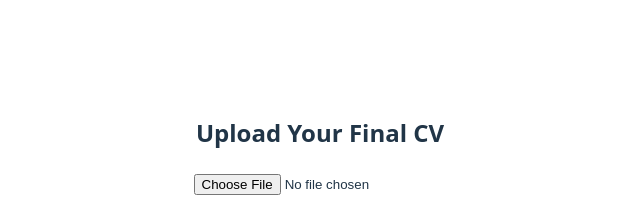
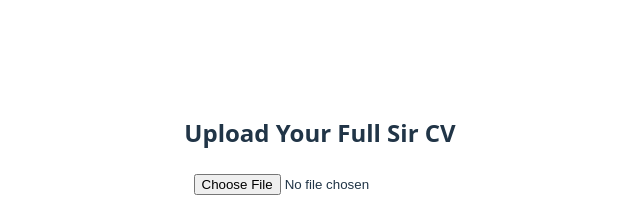
Before and after one commit to Kazim55Raza/PDFExtractor, a React (Vite) app in the folder upload/: page / in a window 1280 px wide. Shown: the part 210-415 px from the top of the page, without its empty margins (320-960 px from the left). Built offline with nearby package versions, Linux system fonts and the light colour scheme.

Commit message:
Change header text for CV upload

```diff
--- a/upload/src/App.jsx
+++ b/upload/src/App.jsx
@@ -77,7 +77,7 @@ export default function App() {
 
   return (
     <div style={{ padding: "20px", maxWidth: "700px", margin: "auto" }}>
-      <h2>Upload Your Final CV</h2>
+      <h2>Upload Your Full Sir CV</h2>
 
       <input type="file" accept=".pdf,image/*" onChange={handleFileChange} />
 
```
